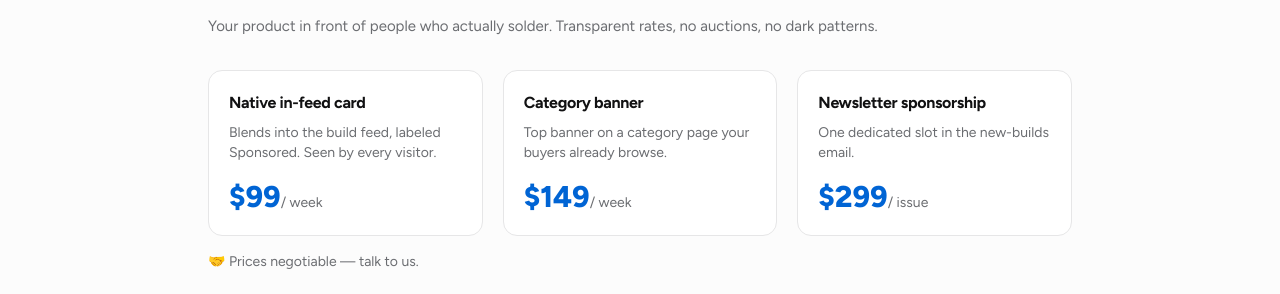
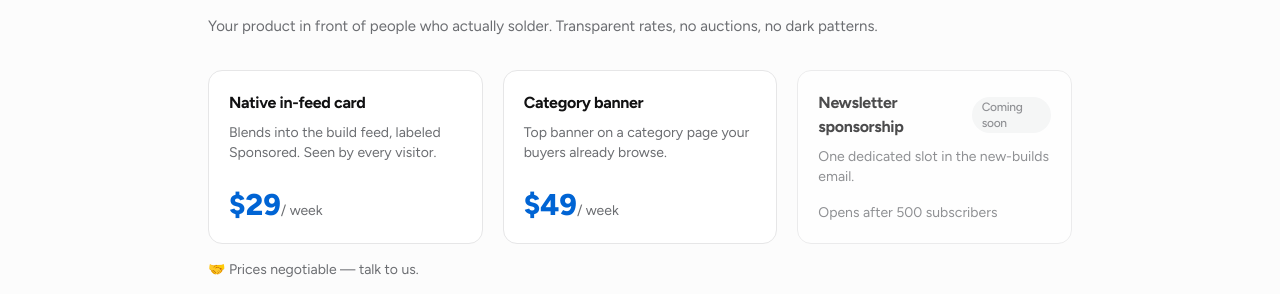
Before and after one commit to Jayden72Huang/muse-hardware-lib, a Next.js app: page /en/advertise in a window 1280 px wide. Shown: the part 139-433 px from the top of the page. Built offline with nearby package versions, Linux system fonts and the light colour scheme; no server answers.

Commit message:
pricing: cold-start ad tiers ($29/week in-feed, $49/week banner, newsletter paused until 500 subs)

```diff
--- a/src/app/[lang]/advertise/page.tsx
+++ b/src/app/[lang]/advertise/page.tsx
@@ -43,20 +43,33 @@ export default async function AdvertisePage({
         {AD_TIERS.map((tier) => (
           <div
             key={tier.id}
-            className="flex flex-col rounded-[14px] border border-border bg-card p-5"
+            className={`flex flex-col rounded-[14px] border border-border bg-card p-5${
+              tier.available ? "" : " opacity-75"
+            }`}
           >
-            <h2 className="text-base font-bold text-foreground">
+            <h2 className="flex items-center gap-2 text-base font-bold text-foreground">
               {t(lang, `tier${tier.id[0].toUpperCase()}${tier.id.slice(1)}`)}
+              {!tier.available && (
+                <span className="rounded-full bg-muted px-2.5 py-0.5 text-xs font-medium text-muted-foreground">
+                  {t(lang, "tierComingSoon")}
+                </span>
+              )}
             </h2>
             <p className="mt-2 flex-1 text-sm text-muted-foreground">
               {t(lang, `tier${tier.id[0].toUpperCase()}${tier.id.slice(1)}Desc`)}
             </p>
+            {tier.available ? (
               <p className="mt-4">
                 <span className="text-3xl font-extrabold text-primary">${tier.price}</span>
                 <span className="text-sm text-muted-foreground">
                   {t(lang, tier.unit === "week" ? "perWeek" : "perIssue")}
                 </span>
               </p>
+            ) : (
+              <p className="mt-4 text-sm text-muted-foreground">
+                {t(lang, "tierNewsletterPaused")}
+              </p>
+            )}
           </div>
         ))}
       </section>
--- a/src/content/config.ts
+++ b/src/content/config.ts
@@ -15,7 +15,7 @@ export const RESEND_AUDIENCE_ID =
   "ce836590-b3b1-49f7-8705-1a72b95b41ec";
 
 export const AD_TIERS = [
-  { id: "feed", price: 99, unit: "week" },
-  { id: "banner", price: 149, unit: "week" },
-  { id: "newsletter", price: 299, unit: "issue" },
+  { id: "feed", price: 29, unit: "week", available: true },
+  { id: "banner", price: 49, unit: "week", available: true },
+  { id: "newsletter", price: 299, unit: "issue", available: false },
 ] as const;
--- a/src/i18n/dict.ts
+++ b/src/i18n/dict.ts
@@ -128,7 +128,7 @@ const en: Dict = {
   typeCrumb: "Type",
   sponsorsTitle: "Sponsors",
   openSlot: "Open slot",
-  addYours: "Add yours from $99/week",
+  addYours: "Add yours from $29/week",
   browseBuilds: "Browse builds",
   officialResources: "Official resources",
   officialGadgetsTitle: "Muse Gadgets",
@@ -137,6 +137,8 @@ const en: Dict = {
   officialSdkTitle: "Gadget SDK on GitHub",
   officialSdkDesc:
     "facebookincubator/muse-gadget-sdk — ESP32 + Linux device SDKs, Apache 2.0.",
+  tierComingSoon: "Coming soon",
+  tierNewsletterPaused: "Opens after 500 subscribers",
 };
 
 const zh: Dict = {
@@ -260,7 +262,7 @@ const zh: Dict = {
   typeCrumb: "类型",
   sponsorsTitle: "赞助商",
   openSlot: "虚位以待",
-  addYours: "从 $99/周起加入",
+  addYours: "从 $29/周起加入",
   browseBuilds: "浏览案例",
   officialResources: "官方资源",
   officialGadgetsTitle: "Muse Gadgets",
@@ -269,6 +271,8 @@ const zh: Dict = {
   officialSdkTitle: "GitHub 上的 Gadget SDK",
   officialSdkDesc:
     "facebookincubator/muse-gadget-sdk —— ESP32 + Linux 设备 SDK，Apache 2.0。",
+  tierComingSoon: "即将开放",
+  tierNewsletterPaused: "500 订阅后开放",
 };
 
 export const SHELF_FAQ: Record<Shelf, { q: LocalText; a: LocalText }[]> = {
```
Lines whose indentation alone changed are shown as unchanged.
